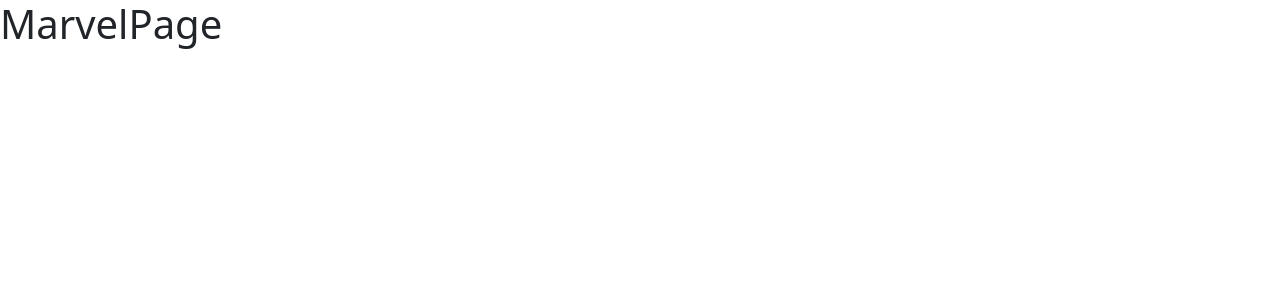
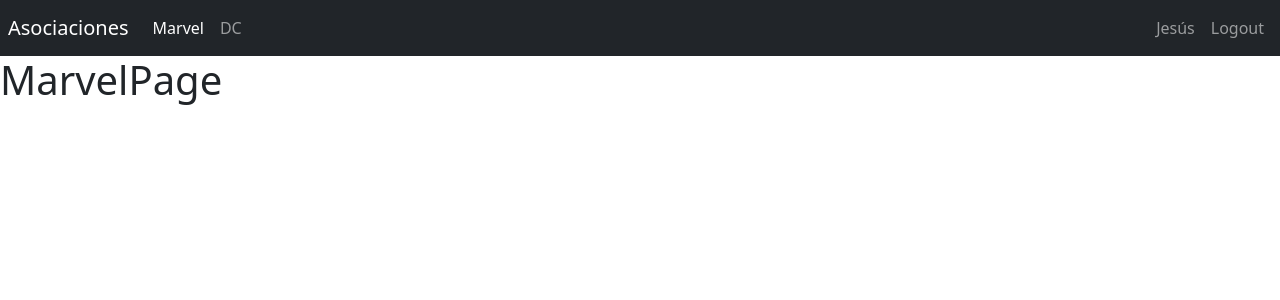
Before and after one commit to khisus19/cursoReactDe0aExperto, a React (Vite) app in the folder 06-heroes-app-spa/: page /marvel in a window 1280 px wide. Shown: the top 300 px of the page. Built offline with nearby package versions, Linux system fonts and the light colour scheme.

Commit message:
Primera ruta lista

```diff
--- /dev/null
+++ b/06-heroes-app-spa/src/auth/index.js
@@ -0,0 +1,3 @@
+
+
+export * from "./pages"
--- /dev/null
+++ b/06-heroes-app-spa/src/auth/pages/index.js
@@ -0,0 +1,3 @@
+
+
+export * from "./LoginPage";
--- /dev/null
+++ b/06-heroes-app-spa/src/heroes/index.js
@@ -0,0 +1,2 @@
+
+export * from "./pages"
--- /dev/null
+++ b/06-heroes-app-spa/src/heroes/pages/index.js
@@ -0,0 +1,3 @@
+
+export * from "./DcPage"
+export * from "./MarvelPage"
--- a/06-heroes-app-spa/src/router/AppRouter.jsx
+++ b/06-heroes-app-spa/src/router/AppRouter.jsx
@@ -1,12 +1,15 @@
 import { Navigate, Route, Routes } from 'react-router-dom';
 
-import { MarvelPage } from "../heroes/pages/MarvelPage";
-import { DcPage } from "../heroes/pages/DcPage";
-import { LoginPage } from "../auth/pages/LoginPage";
+
+import { DcPage, MarvelPage } from "../heroes";
+import { LoginPage } from "../auth";
+import { Navbar } from '../ui';
 
 export const AppRouter = () => {
   return (
     <>
+      <Navbar />
+
       <Routes>
         <Route path="/marvel" element={ <MarvelPage /> } />
         <Route path="dc" element={ <DcPage /> } />
--- /dev/null
+++ b/06-heroes-app-spa/src/ui/components/NavBar.jsx
@@ -0,0 +1,49 @@
+import { Link, NavLink } from 'react-router-dom';
+
+
+export const Navbar = () => {
+    return (
+        <nav className="navbar navbar-expand-sm navbar-dark bg-dark p-2">
+
+            <Link
+                className="navbar-brand"
+                to="/"
+            >
+                Asociaciones
+            </Link>
+
+            <div className="navbar-collapse">
+                <div className="navbar-nav">
+
+                    <NavLink
+                        className={ ({ isActive }) => `nav-item nav-link ${ isActive ? "active" : "" }`}
+                        to="/marvel"
+                    >
+                        Marvel
+                    </NavLink>
+
+                    <NavLink
+                        className={ ({ isActive }) => `nav-item nav-link ${ isActive ? "active" : "" }`}
+                        to="/dc"
+                    >
+                        DC
+                    </NavLink>
+                </div>
+            </div>
+
+            <div className="navbar-collapse collapse w-100 order-3 dual-collapse2 d-flex justify-content-end">
+                <ul className="navbar-nav ml-auto">
+                  <span className="nav-item nav-link text-pimary">
+                    Jesús
+                  </span>
+
+                  <button
+                    className="nav-item nav-link btn"
+                  >
+                    Logout
+                  </button>
+                </ul>
+            </div>
+        </nav>
+    )
+};
--- /dev/null
+++ b/06-heroes-app-spa/src/ui/components/index.js
@@ -0,0 +1,3 @@
+
+
+export * from "./NavBar";
--- /dev/null
+++ b/06-heroes-app-spa/src/ui/index.js
@@ -0,0 +1,3 @@
+
+
+export * from "./components";
```
